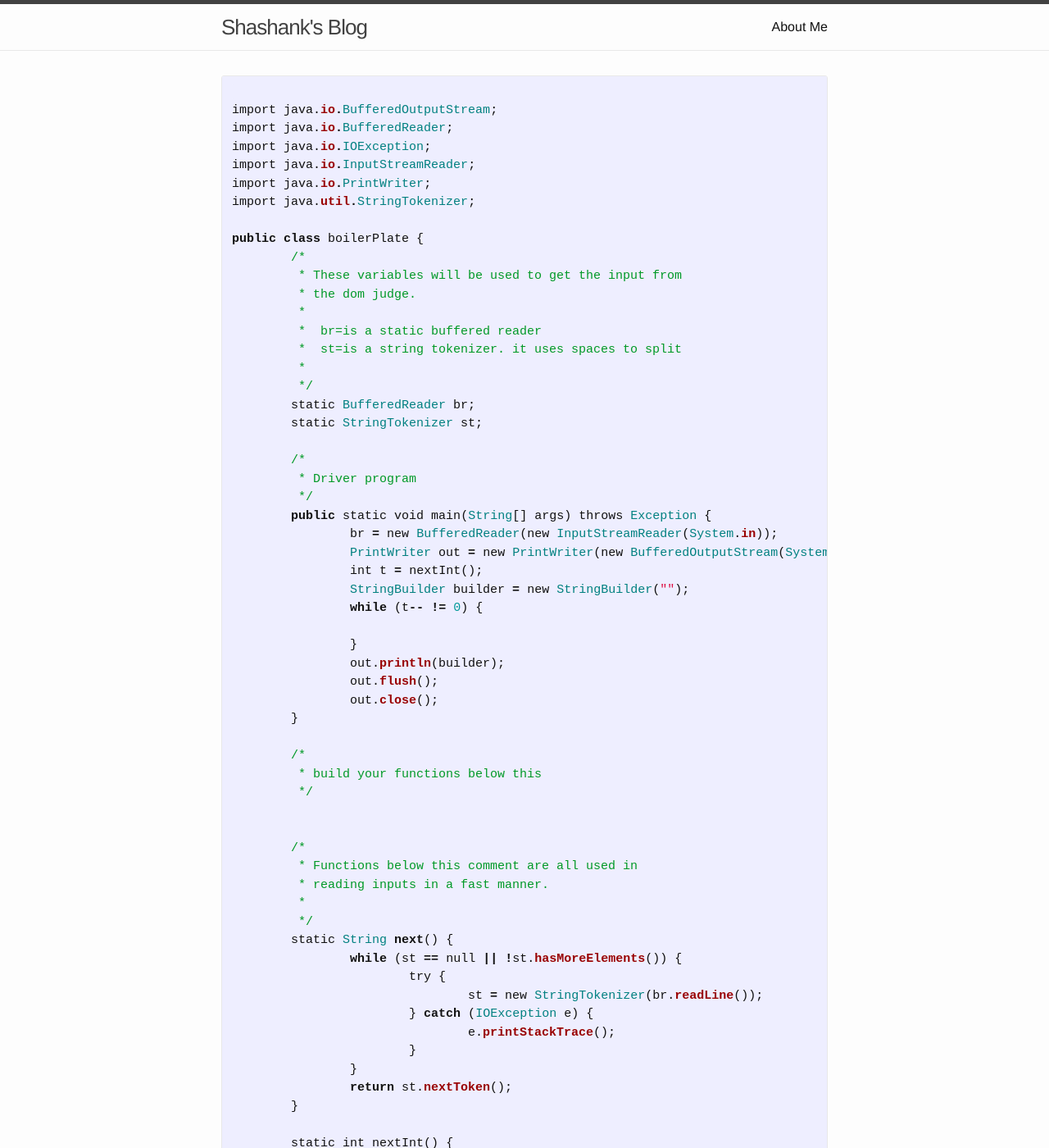
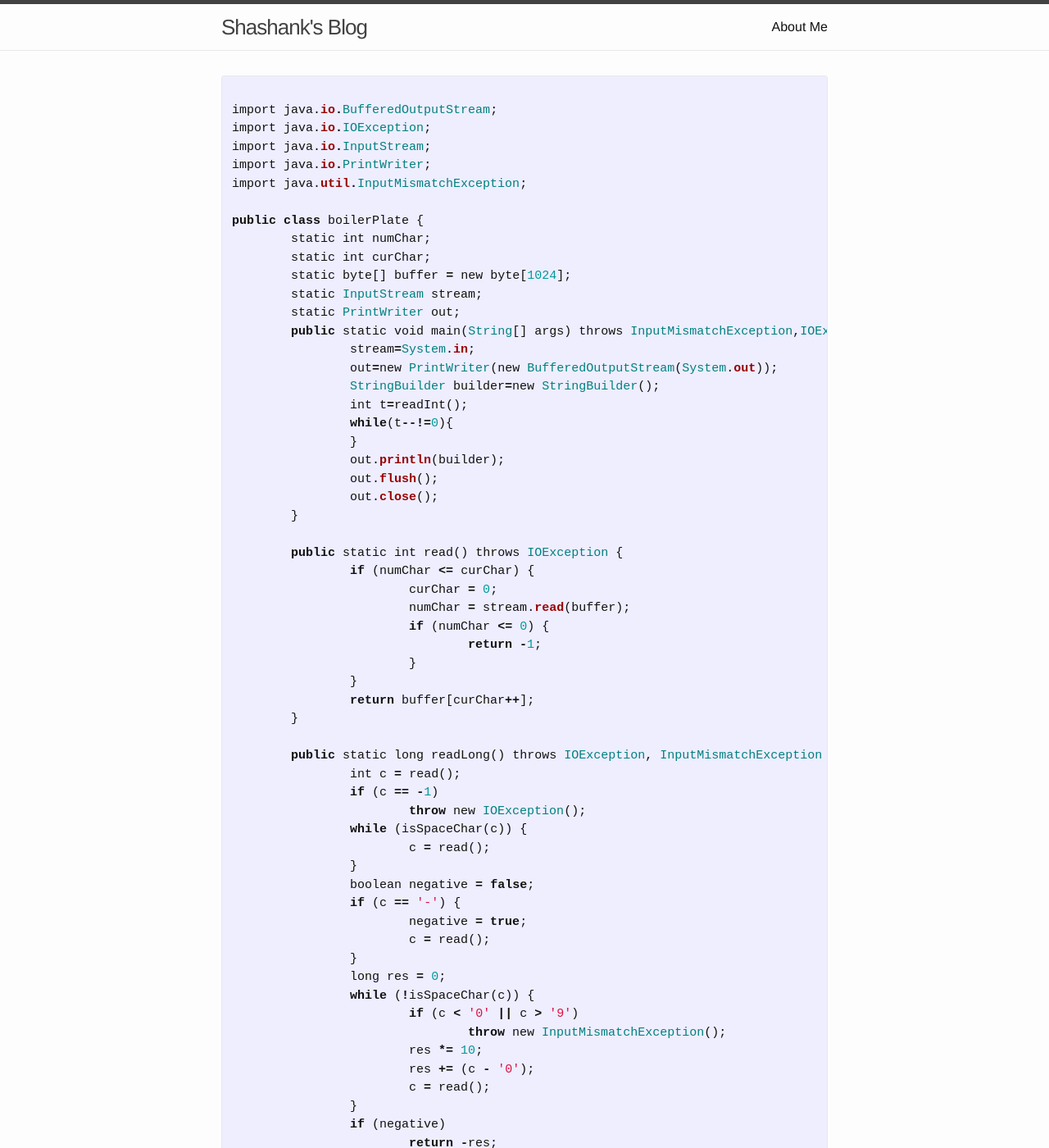
Before and after one commit to SHASHANK-PRO-05/shashank-pro-05.github.io, a Jekyll site: the page built from code/boilerplate-java.markdown, in a window 1280 px wide and 1400 px high. Shown: the whole window at 82% size. Built offline with Jekyll 4.4.1, drawn with Linux system fonts in a browser that asks for light colours; some of the changed text lies outside the part shown.

```diff
--- a/code/boilerplate-java.markdown
+++ b/code/boilerplate-java.markdown
@@ -3,82 +3,87 @@ layout: code
 ---
 {% highlight ruby %}
 import java.io.BufferedOutputStream;
-import java.io.BufferedReader;
 import java.io.IOException;
-import java.io.InputStreamReader;
+import java.io.InputStream;
 import java.io.PrintWriter;
-import java.util.StringTokenizer;
+import java.util.InputMismatchException;
 
 public class boilerPlate {
-	/*
-	 * These variables will be used to get the input from
-	 * the dom judge.
-	 *
-	 *  br=is a static buffered reader
-	 *  st=is a string tokenizer. it uses spaces to split
-	 *
-	 */
-	static BufferedReader br;
-	static StringTokenizer st;
-
-	/*
-	 * Driver program
-	 */
-	public static void main(String[] args) throws Exception {
-		br = new BufferedReader(new InputStreamReader(System.in));
-		PrintWriter out = new PrintWriter(new BufferedOutputStream(System.out));
-		int t = nextInt();
-		StringBuilder builder = new StringBuilder("");
-		while (t-- != 0) {
-
+	static int numChar;
+	static int curChar;
+	static byte[] buffer = new byte[1024];
+	static InputStream stream;
+	static PrintWriter out;
+	public static void main(String[] args) throws InputMismatchException,IOException {
+		stream=System.in;
+		out=new PrintWriter(new BufferedOutputStream(System.out));
+		StringBuilder builder=new StringBuilder();
+		int t=readInt();
+		while(t--!=0){
 		}
 		out.println(builder);
 		out.flush();
 		out.close();
 	}
 
-	/*
-	 * build your functions below this
-	 */
-
-
-	/*
-	 * Functions below this comment are all used in
-	 * reading inputs in a fast manner.
-	 *
-	 */
-	static String next() {
-		while (st == null || !st.hasMoreElements()) {
-			try {
-				st = new StringTokenizer(br.readLine());
-			} catch (IOException e) {
-				e.printStackTrace();
+	public static int read() throws IOException {
+		if (numChar <= curChar) {
+			curChar = 0;
+			numChar = stream.read(buffer);
+			if (numChar <= 0) {
+				return -1;
 			}
 		}
-		return st.nextToken();
+		return buffer[curChar++];
 	}
 
-	static int nextInt() {
-		return Integer.parseInt(next());
+	public static long readLong() throws IOException, InputMismatchException {
+		int c = read();
+		if (c == -1)
+			throw new IOException();
+		while (isSpaceChar(c)) {
+			c = read();
+		}
+		boolean negative = false;
+		if (c == '-') {
+			negative = true;
+			c = read();
+		}
+		long res = 0;
+		while (!isSpaceChar(c)) {
+			if (c < '0' || c > '9')
+				throw new InputMismatchException();
+			res *= 10;
+			res += (c - '0');
+			c = read();
+		}
+		if (negative)
+			return -res;
+		return res;
 	}
 
-	static long nextLong() {
-		return Long.parseLong(next());
+	public static int readInt() throws IOException, InputMismatchException {
+		return (int) readLong();
 	}
 
-	static double nextDouble() {
-		return Double.parseDouble(next());
+	public static String readString() throws IOException {
+		int c = read();
+		if (c == -1)
+			throw new IOException();
+		while (isSpaceChar(c)) {
+			c = read();
+		}
+		StringBuilder builder = new StringBuilder();
+		while (!isSpaceChar(c)) {
+			builder.append((char) c);
+			c=read();
+		}
+		return builder.toString();
 	}
 
-	static String nextLine() {
-		String str = "";
-		try {
-			str = br.readLine();
-		} catch (IOException e) {
-			e.printStackTrace();
-		}
-		return str;
+	public static boolean isSpaceChar(int c) {
+		return c == ' ' || c == '\n' || c == '\t' || c == '\r' || c == -1;
 	}
+}
 
-}
 {% endhighlight %}
```
Also changed, not shown: _posts/2015-12-19-You-learn-things-on-go.markdown (added, +71 -0 lines).
